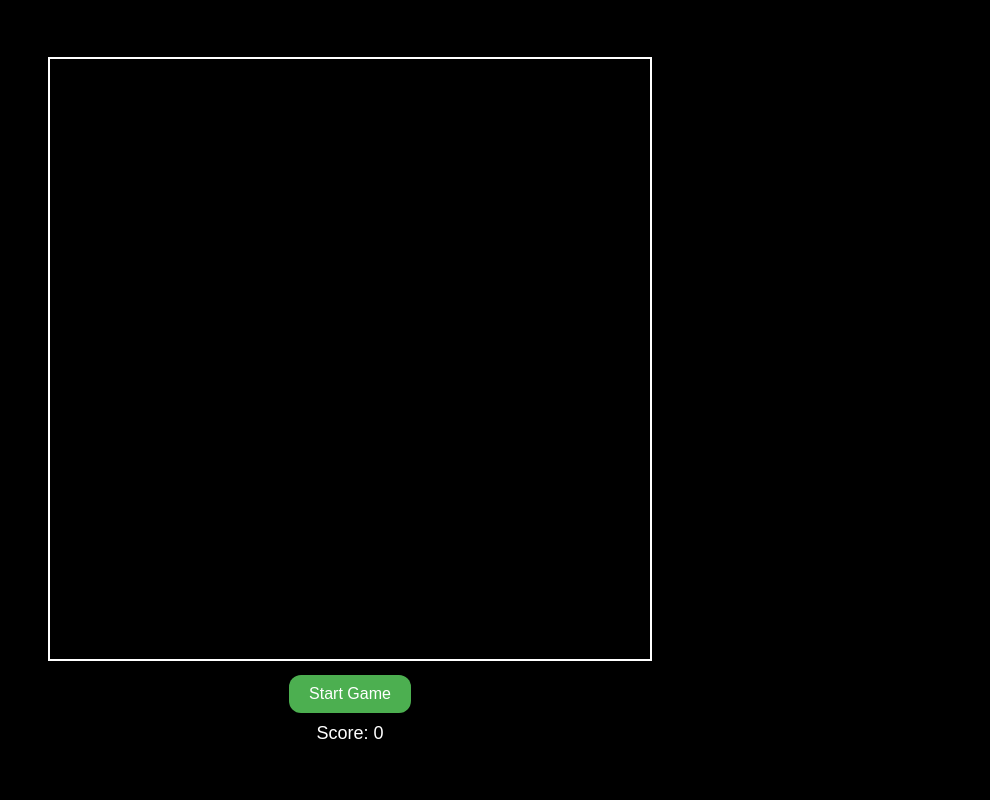
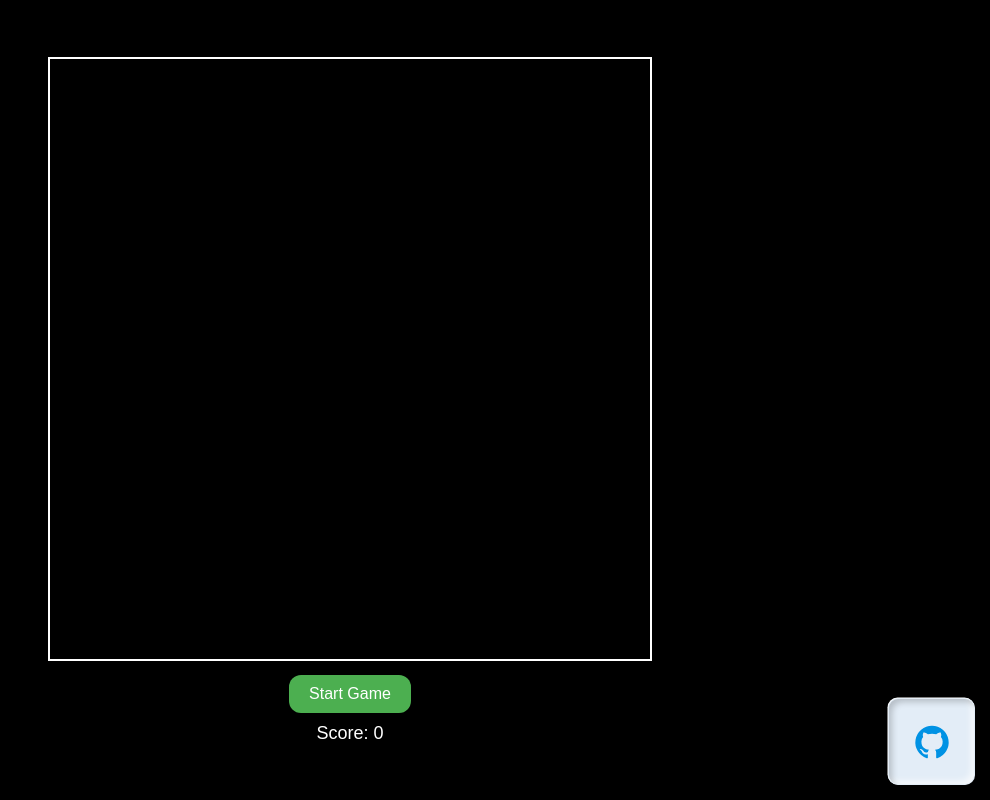
Before and after one commit to pakkid/snake, a plain HTML site: page index.html in a window 1280 px wide. Shown: the whole page, without its empty margins (290-1280 px from the left). Drawn offline with Linux system fonts and the light colour scheme.

Commit message:
add GitHub button and enhance button styles in CSS

```diff
--- a/css/style.css
+++ b/css/style.css
@@ -89,3 +89,42 @@ button:hover {
 .hidden {
     display: none;
 }
+
+/* From Uiverse.io by CYBWEBALI */
+.btn {
+    display: grid;
+    position: absolute;
+    bottom: 15px;
+    right: 15px;
+    background: #e3edf7;
+    padding: 1.4em;
+    border-radius: 10px;
+    box-shadow: inset 4px 4px 6px -1px rgba(0,0,0,0.2),
+            inset -4px -4px 6px -1px rgba(255,255,255,0.7),
+            -0.5px -0.5px 0px rgba(255,255,255,1),
+            0.5px 0.5px 0px rgba(0,0,0,0.15),
+            0px 12px 10px -10px rgba(0,0,0,0.05);
+    border: 1px solid rgba(0,0,0,0);
+    cursor: pointer;
+    transition: transform 0.5s;
+  }
+
+  .btn:hover {
+    box-shadow: inset 4px 4px 6px -1px rgba(0,0,0,0.2),
+            inset -4px -4px 6px -1px rgba(255,255,255,0.7),
+            -0.5px -0.5px 0px rgba(255,255,255,1),
+            0.5px 0.5px 0px rgba(0,0,0,0.15),
+            0px 12px 10px -10px rgba(0,0,0,0.05);
+    border: 1px solid rgba(0,0,0,0.1);
+    transform: translateY(0.5em);
+    background: #e3edf7;
+  }
+
+  .btn svg {
+    transition: transform 0.5s;
+  }
+
+  .btn:hover svg {
+    transform: scale(0.9);
+    fill: #333333;
+  }
--- a/index.html
+++ b/index.html
@@ -21,6 +21,18 @@
             <button id="retryButton">Retry</button>
         </div>
     </div>
+    <a href="https://github.com/pakkid/virtual-piano" target="_blank">
+        <button href="https://github.com/pakkid/virtual-piano" class="btn">
+            <svg width="40" height="40" fill="#0092E4" xmlns="http://www.w3.org/2000/svg" data-name="Layer 1" viewBox="0 0 24 24" id="github">
+                <path d="M12,2.2467A10.00042,10.00042,0,0,0,8.83752,21.73419c.5.08752.6875-.21247.6875-.475,0-.23749-.01251-1.025-.01251-1.86249C7,19.85919,6.35,18.78423,6.15,18.22173A3.636,3.636,0,0,0,5.125,16.8092c-.35-.1875-.85-.65-.01251-.66248A2.00117,2.00117,0,0,1,6.65,17.17169a2.13742,2.13742,0,0,0,2.91248.825A2.10376,2.10376,0,0,1,10.2,16.65923c-2.225-.25-4.55-1.11254-4.55-4.9375a3.89187,3.89187,0,0,1,1.025-2.6875,3.59373,3.59373,0,0,1,.1-2.65s.83747-.26251,2.75,1.025a9.42747,9.42747,0,0,1,5,0c1.91248-1.3,2.75-1.025,2.75-1.025a3.59323,3.59323,0,0,1,.1,2.65,3.869,3.869,0,0,1,1.025,2.6875c0,3.83747-2.33752,4.6875-4.5625,4.9375a2.36814,2.36814,0,0,1,.675,1.85c0,1.33752-.01251,2.41248-.01251,2.75,0,.26251.1875.575.6875.475A10.0053,10.0053,0,0,0,12,2.2467Z"></path>
+            </svg>
+        </button>
+    </a>
     <script src="js/script.js"></script>
+    <script>
+        if (/Mobi|Android/i.test(navigator.userAgent)) {
+            window.location.href = "sorry.html";
+        }
+    </script>
 </body>
 </html>
```
